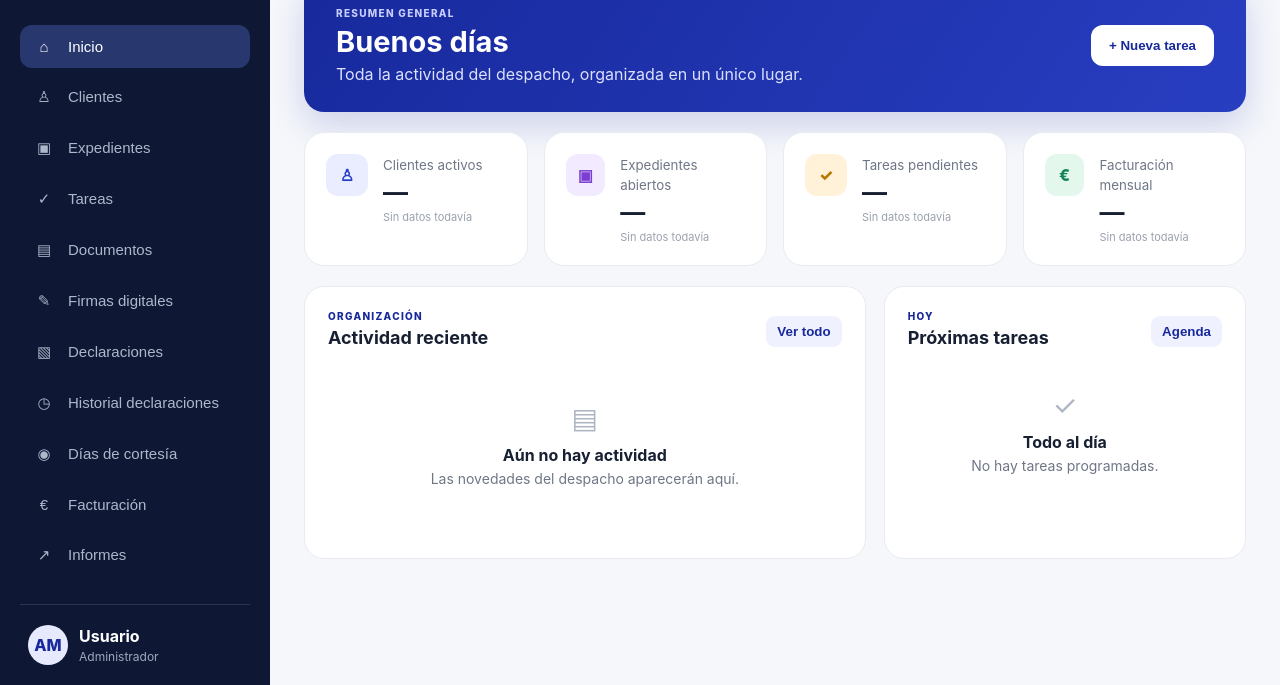
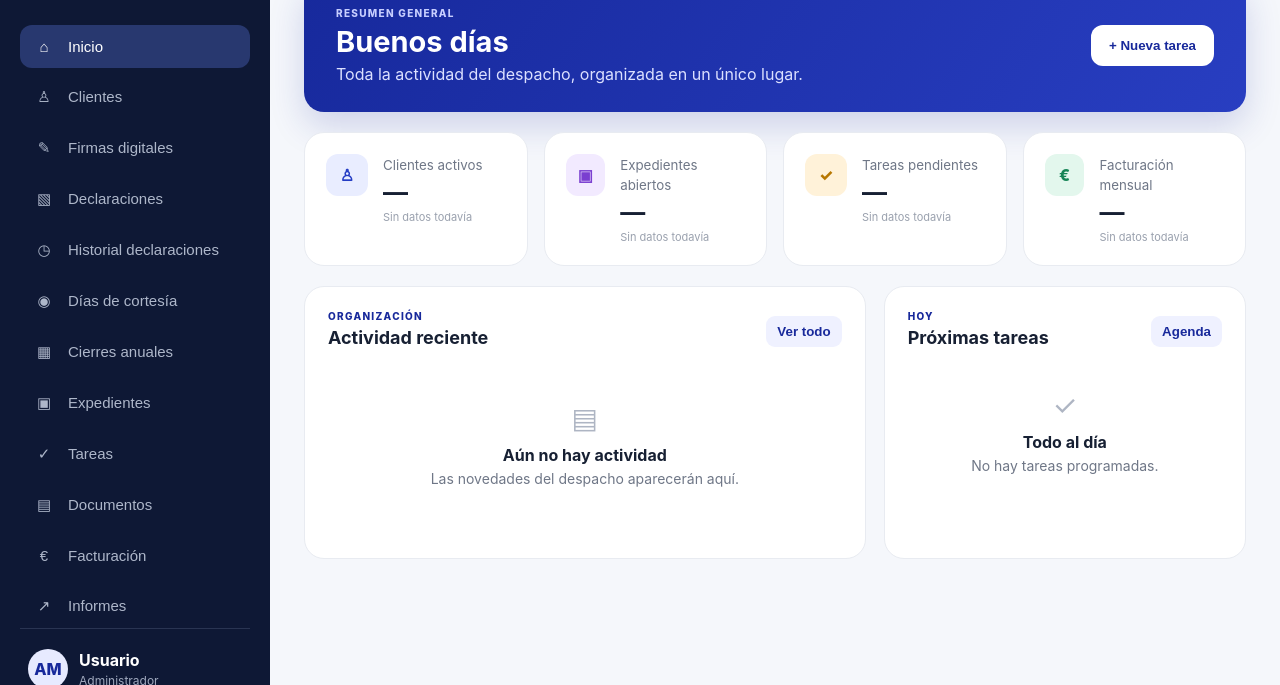
Before and after one commit to Inmobilei21/APP.AM, a website: page public/index.html in a window 1280 px wide. Shown: the part 115-800 px from the top of the page. Drawn offline with Linux system fonts and the light colour scheme.

Commit message:
Reordenar menú y añadir Cierres anuales

```diff
--- a/public/index.html
+++ b/public/index.html
@@ -15,13 +15,14 @@
     <nav>
       <button class="active" data-title="Inicio"><span>⌂</span> Inicio</button>
       <button data-title="Clientes"><span>♙</span> Clientes</button>
-      <button data-title="Expedientes"><span>▣</span> Expedientes</button>
-      <button data-title="Tareas"><span>✓</span> Tareas</button>
-      <button data-title="Documentos"><span>▤</span> Documentos</button>
       <button data-title="Firmas digitales"><span>✎</span> Firmas digitales</button>
       <button data-title="Declaraciones"><span>▧</span> Declaraciones</button>
       <button data-title="Historial declaraciones"><span>◷</span> Historial declaraciones</button>
       <button data-title="Días de cortesía"><span>◉</span> Días de cortesía</button>
+      <button data-title="Cierres anuales"><span>▦</span> Cierres anuales</button>
+      <button data-title="Expedientes"><span>▣</span> Expedientes</button>
+      <button data-title="Tareas"><span>✓</span> Tareas</button>
+      <button data-title="Documentos"><span>▤</span> Documentos</button>
       <button data-title="Facturación"><span>€</span> Facturación</button>
       <button data-title="Informes"><span>↗</span> Informes</button>
     </nav>
```
